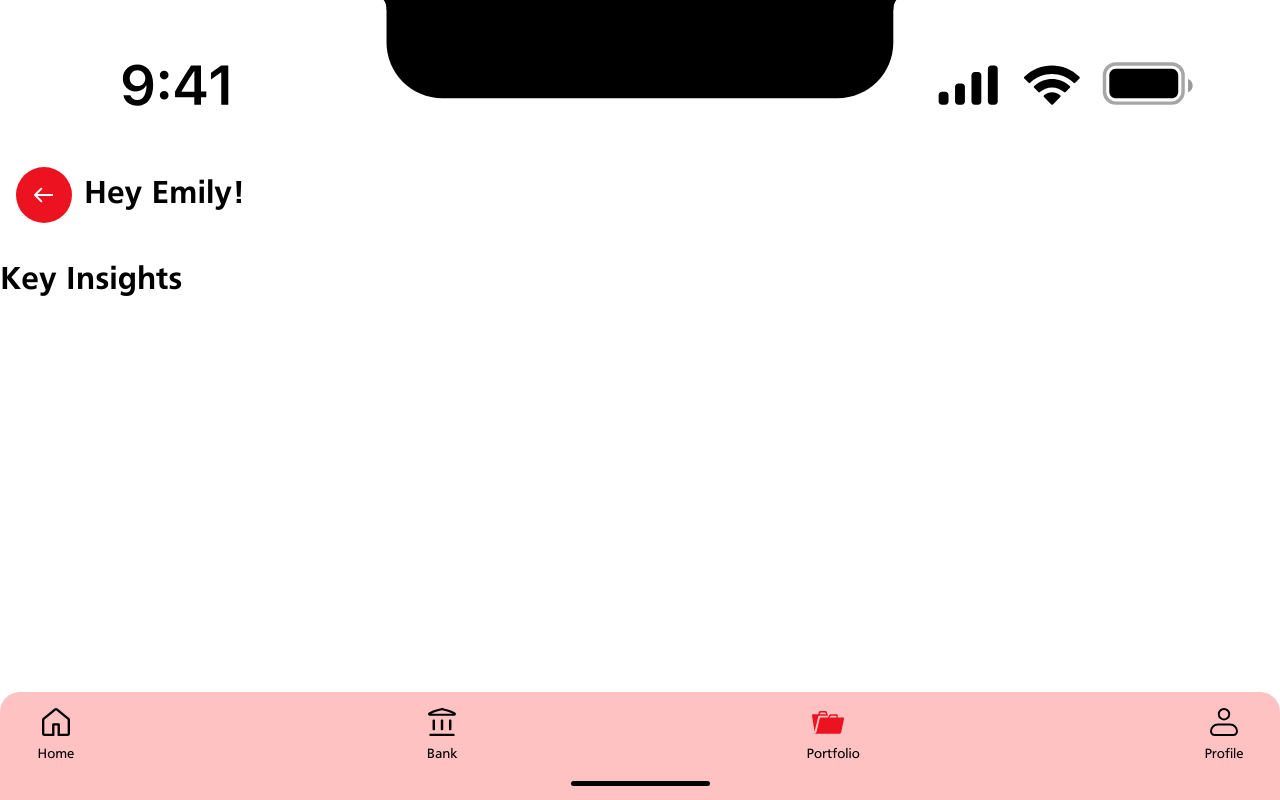
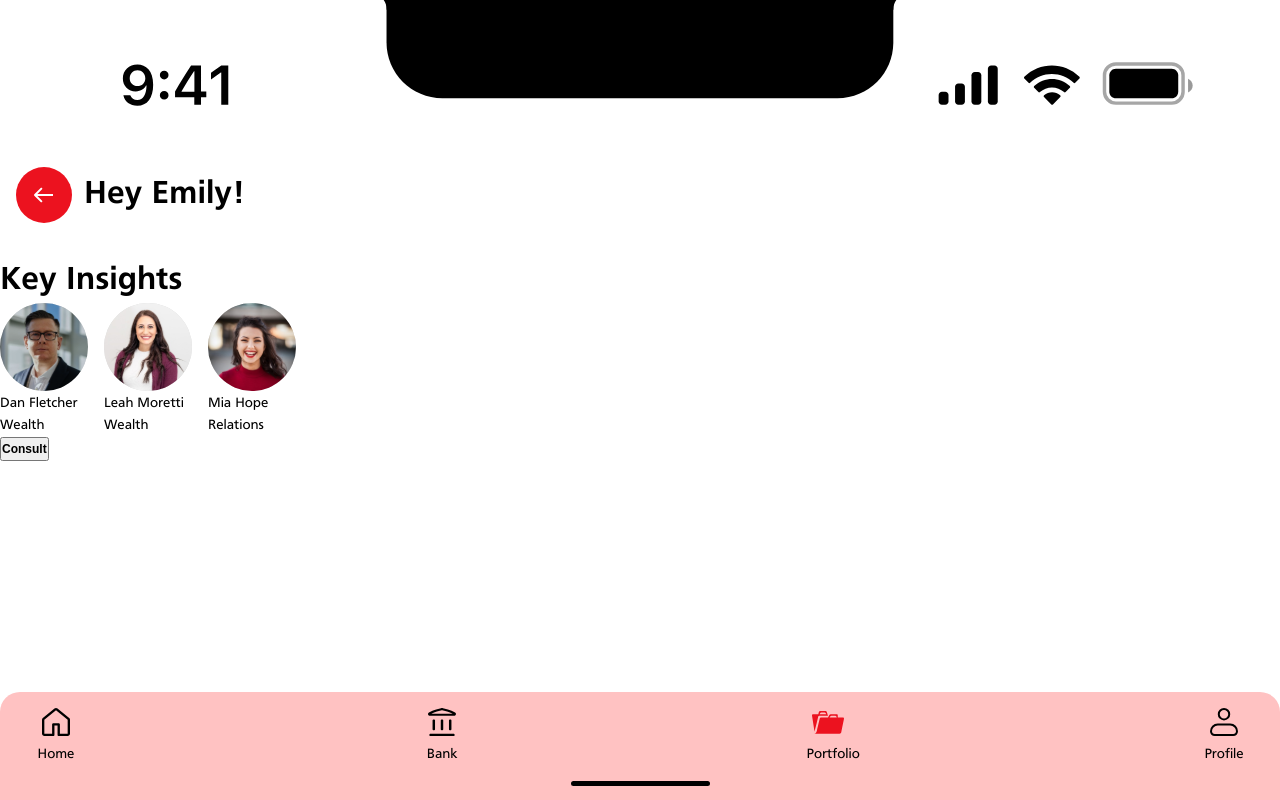
Before and after one commit to pxthxrv/swm-client, a React (Vite) app: page / in a window 1280 px wide. Built offline with nearby package versions, Linux system fonts and the light colour scheme.

Commit message:
add team section

```diff
--- a/src/App.jsx
+++ b/src/App.jsx
@@ -2,6 +2,7 @@ import { useState } from "react";
 import "./App.scss";
 import Footer from "./components/Footer/Footer";
 import Header from "./components/Header/Header";
+import Team from "./components/Team/Team";
 
 function App() {
   const [count, setCount] = useState(0);
@@ -11,6 +12,7 @@ function App() {
       <Header />
       <h1>Key Insights</h1>
 
+      <Team />
       <Footer />
     </div>
   );
--- /dev/null
+++ b/src/components/Team/Team.jsx
@@ -0,0 +1,30 @@
+import "./Team.scss";
+import dan from "../../assets/icons/dan.svg";
+import leah from "../../assets/icons/leah.svg";
+import mia from "../../assets/icons/mia.svg";
+
+export default function Team() {
+  return (
+    <div classNmae="team">
+      <h1 className="team__title"></h1>
+      <div className="team__people">
+        <div className="person">
+          <img className="person__img" src={dan} />
+          <p className="person__name">Dan Fletcher</p>
+          <p className="person__position">Wealth</p>
+        </div>
+        <div className="person">
+          <img className="person__img" src={leah} />
+          <p className="person__name">Leah Moretti</p>
+          <p className="person__position">Wealth</p>
+        </div>
+        <div className="person">
+          <img className="person__img" src={mia} />
+          <p className="person__name">Mia Hope</p>
+          <p className="person__position">Relations</p>
+        </div>
+      </div>
+      <button className="btn-consult">Consult</button>
+    </div>
+  );
+}
--- /dev/null
+++ b/src/components/Team/Team.scss
@@ -0,0 +1,17 @@
+@import "../../styles/partials/mixins";
+
+.team {
+    @include flex-col;
+
+    padding: 2.7rem 2.7rem 1.6rem 2.7rem;
+
+    &__title {
+        width:100%;
+    }
+
+    &__people {
+        @include flex-row;
+        gap: 1.6rem;
+    }
+
+}
```
